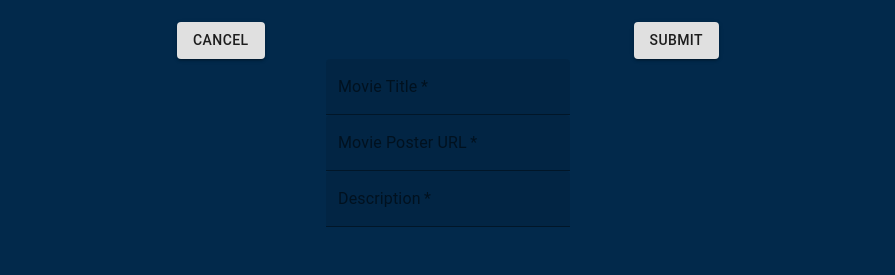
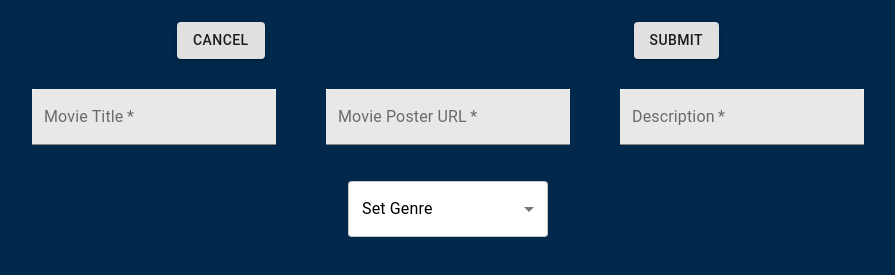
Before and after one commit to WSalinas315/Movies-Saga-Weekend-Challenge, a React app: page /#/add in a window 1280 px wide. Shown: the part 73-348 px from the top of the page, without its empty margins (192-1087 px from the left). Built offline with nearby package versions, Linux system fonts and the light colour scheme.

Commit message:
added genre list to form and styled

```diff
--- a/package.json
+++ b/package.json
@@ -4,7 +4,10 @@
   "private": true,
   "proxy": "http://localhost:5000",
   "dependencies": {
+    "@emotion/react": "^11.10.5",
+    "@emotion/styled": "^11.10.5",
     "@material-ui/core": "^4.11.3",
+    "@mui/material": "^5.10.17",
     "axios": "^0.21.1",
     "pg": "^8.2.1",
     "react": "^17.0.1",
--- a/src/components/AddMovie/AddMovie.css
+++ b/src/components/AddMovie/AddMovie.css
@@ -2,3 +2,11 @@
   display: flex;
   justify-content: space-evenly;
 }
+
+.input-fields{
+  display: flex;
+}
+
+.genre-select-div{
+  width: 200px;
+}
--- a/src/components/AddMovie/AddMovie.jsx
+++ b/src/components/AddMovie/AddMovie.jsx
@@ -1,6 +1,11 @@
 import { useHistory } from "react-router-dom";
-import { Button, FormControl, TextField } from "@material-ui/core";
-import { useDispatch } from "react-redux";
+// import { Button, FormControl, InputLabel, MenuItem, TextField, Select } from "@material-ui/core";
+import { Button, TextField } from "@material-ui/core";
+import InputLabel from '@mui/material/InputLabel';
+import MenuItem from '@mui/material/MenuItem';
+import FormControl from '@mui/material/FormControl';
+import Select from '@mui/material/Select';
+import { useDispatch, useSelector } from "react-redux";
 import React, { useState } from 'react';
 import './AddMovie.css';
 
@@ -12,10 +17,14 @@ export default function AddMovie() {
   // initialize history
   const history = useHistory();
 
+  // get allGenres from the store
+  const allGenres = useSelector(store => store.allGenres);
+
   // local state
   const [movieTitle, setMovieTitle] = useState('');
   const [moviePoster, setMoviePoster] = useState('');
   const [description, setDescription] = useState('');
+  const [genreID, setGenreID] = useState('');
 
   // function to return to user to the home page
   const goHome = () => {
@@ -23,10 +32,22 @@ export default function AddMovie() {
     history.push('/');
   }
 
+  // set the selected genre id value
+  const handleChange = (event) => {
+    setGenreID(event.target.value);
+  }
 
+  //
   const submitMovie = (event) => {
 
   }
+  // return
+  const genreList = allGenres.map(genre => {
+    console.log('ALL GENRES FROM ADDMOVIE: ', allGenres);
+    return (
+      <MenuItem key={genre.id} value={genre.id}>{genre.name}</MenuItem>
+    )
+  })
 
   return (
     <form className="form-body" onSubmit={(event) => submitMovie(event)}>
@@ -34,26 +55,42 @@ export default function AddMovie() {
         <Button variant='contained' onClick={() => goHome()}>Cancel</Button>
         <Button variant='contained' type='submit'>Submit</Button>
       </div>
-        <FormControl>
+      <FormControl style={{ display: 'flex', flexDirection: 'row', gap: '50px', justifyContent: 'center', marginTop: '30px' }}>
         <TextField required
           value={movieTitle}
           label="Movie Title"
           onChange={(event) => setMovieTitle(event.target.value)}
-                    variant="filled"/>
+          variant="filled"
+          style={{ background: 'white' }} />
         <TextField required
           value={moviePoster}
           label="Movie Poster URL"
           onChange={(event) => setMoviePoster(event.target.value)}
-                    variant="filled"/>
+          variant="filled"
+          style={{ background: 'white' }} />
         <TextField required
           value={description}
           label="Description"
           onChange={(event) => setDescription(event.target.value)}
-                    variant="filled"/>
+          variant="filled"
+          style={{ background: 'white' }} />
       </FormControl>
-    </form>
-
-
-
+      <br /><br />
+      <FormControl>
+        <div className="genre-select-div">
+          <InputLabel id='genre-select' style={{color:'black'}} >Set Genre</InputLabel>
+          <Select
+            fullWidth
+            value={genreID}
+            id='genre-select-id'
+            label="Genre"
+            labelId='genre-select'
+            onChange={handleChange}
+            style={{ background: 'white' }}>
+            {genreList}
+          </Select>
+        </div>
+      </FormControl>
+    </form >
   )
 }
--- a/src/components/MovieList/MovieList.css
+++ b/src/components/MovieList/MovieList.css
@@ -20,6 +20,7 @@ main{
     border-radius: 12px;
     color: black;
     width: 185px;
+    height: 360px;
 }
 
 img{
@@ -30,8 +31,9 @@ img{
 }
 
 .movie-title{
-    position:relative;
-    bottom: 10px;
+    /* position:relative;
+    bottom: 10px; */
+    height: 30px;
 }
 
 .add-btn{
--- a/src/components/MovieList/MovieList.jsx
+++ b/src/components/MovieList/MovieList.jsx
@@ -1,7 +1,6 @@
 import React, { useEffect } from 'react';
 import { useDispatch, useSelector } from 'react-redux';
 import { useHistory } from 'react-router-dom';
-import MovieItem from '../MovieItem/MovieItem';
 import { Button } from '@material-ui/core';
 import './MovieList.css';
 
@@ -22,6 +21,7 @@ function MovieList() {
     // fetches the movie list
     useEffect(() => {
         dispatch({ type: 'FETCH_MOVIES' });
+        dispatch({ type: 'FETCH_ALL_GENRES' });
     }, []);
 
     // calls histPush when url is updated
--- a/src/index.js
+++ b/src/index.js
@@ -17,6 +17,7 @@ function* rootSaga() {
     yield takeEvery('FETCH_MOVIES', fetchAllMovies);
     yield takeEvery('NEW_DETAIL', setDetailURL);
     yield takeEvery('FETCH_ID_GENRES', fetchIDGenres);
+    yield takeEvery('FETCH_ALL_GENRES', fetchAllGenres);
 }
 
 // Sets detailURL with a selected movie title from the MovieList component
@@ -37,6 +38,16 @@ function* fetchAllMovies() {
         yield put({ type: 'SET_MOVIES', payload: movies.data });
     } catch (error){
         console.log('get all error:', error);
+    }
+}
+
+// Get all genres from database
+function* fetchAllGenres(){
+    try{
+        const genres = yield axios.get('/api/genre');
+        yield put({type: 'SET_ALL_GENRES', payload: genres.data});
+    }catch (error){
+        console.log('get all genres error:', error);
     }
 }
 
@@ -87,6 +98,16 @@ const genres = (state = {data:[]}, action) => {
     }
 }
 
+// Used to store all movie genres
+const allGenres = (state = [], action) => {
+    switch (action.type) {
+        case 'SET_ALL_GENRES':
+            return action.payload;
+        default:
+            return state;
+    }
+}
+
 // Used to store the selected movie object
 const selectedMovie = (state = {}, action) => {
     switch (action.type) {
@@ -99,7 +120,7 @@ const selectedMovie = (state = {}, action) => {
 
 // Create one store that all components can use
 const storeInstance = createStore(
-    combineReducers({ movies, genres, detailURL, selectedMovie }),
+    combineReducers({ movies, genres, detailURL, selectedMovie, allGenres }),
     // Add sagaMiddleware to our store
     applyMiddleware(sagaMiddleware, logger),
 );
@@ -108,10 +129,10 @@ const storeInstance = createStore(
 sagaMiddleware.run(rootSaga);
 
 ReactDOM.render(
-    <React.StrictMode>
+    // <React.StrictMode>
         <Provider store={storeInstance}>
             <App />
-        </Provider>
-    </React.StrictMode>,
+        </Provider>,
+    //  </React.StrictMode>,
     document.getElementById('root')
 );
```
Also changed, not shown: src/components/MovieItem/MovieItem.jsx (deleted, +0 -22 lines), src/components/MovieItem/Movieitem.css (deleted), 1 other file. Lines whose indentation alone changed are shown as unchanged.
